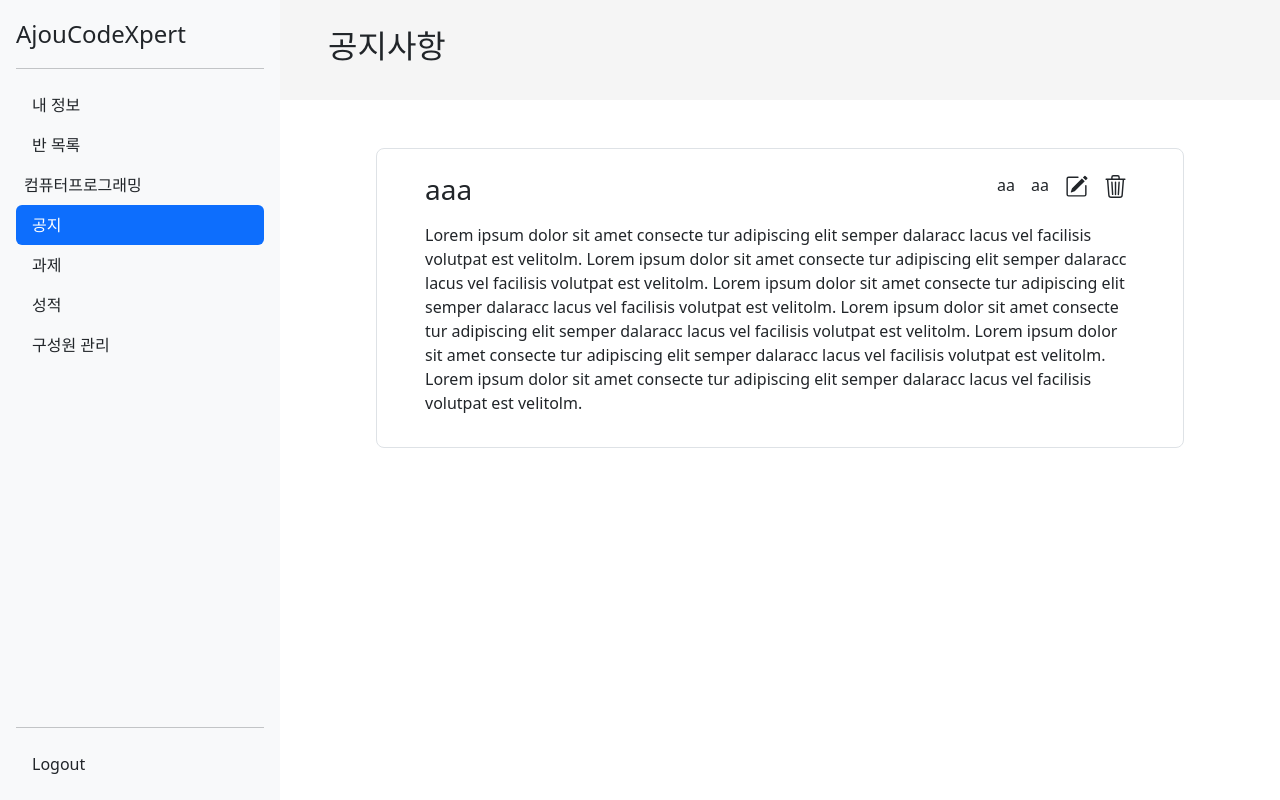
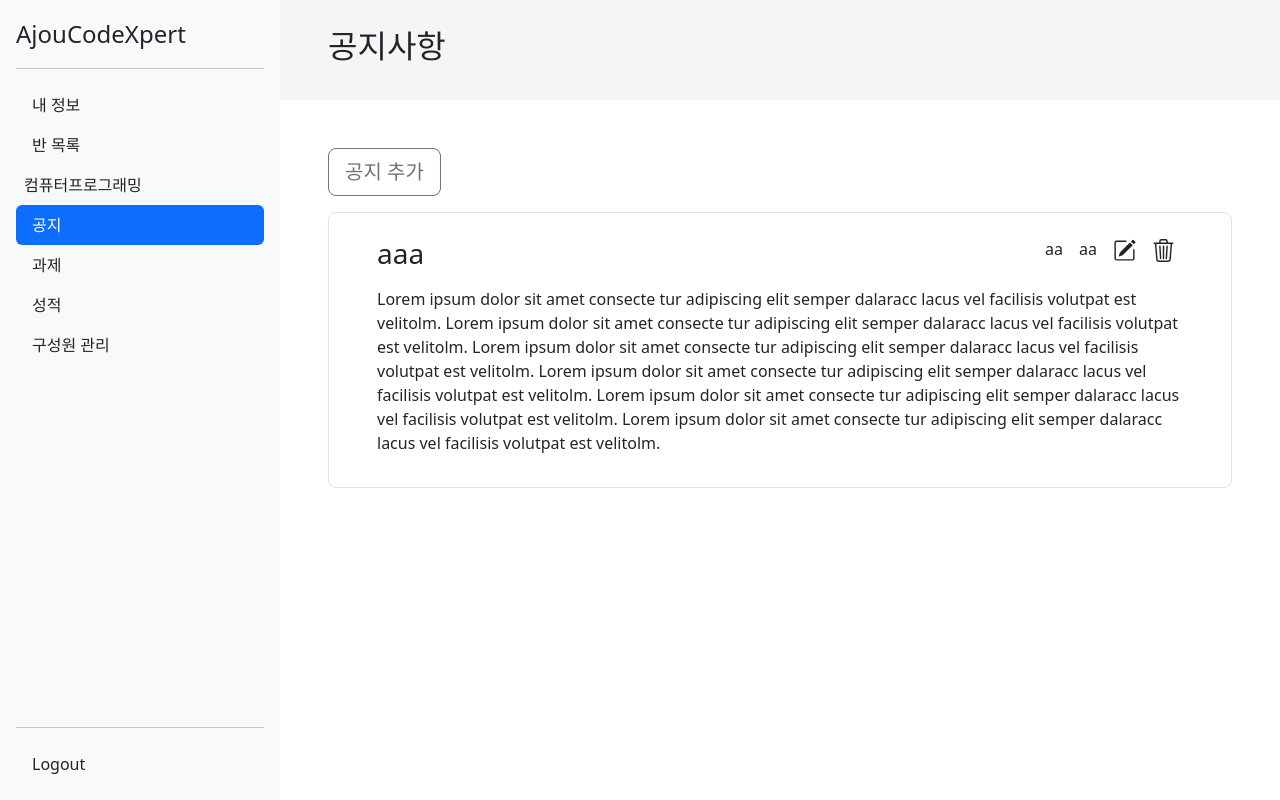
Before and after one commit to 2023-Fall-SE-CodeMates/AjouCodeXpert_Web, a React (Create React App) app: page /classes/1/announcements in a window 1280 px wide. Built offline with nearby package versions, Linux system fonts and the light colour scheme.

Commit message:
공지사항 페이지에 '공지 추가' 버튼 추가

```diff
--- a/src/components/list/AnnouncementListItem.jsx
+++ b/src/components/list/AnnouncementListItem.jsx
@@ -26,10 +26,7 @@ function AnnouncementListItem({
   const [role] = [authContext.role];
 
   return (
-    <div
-      className="mx-5 my-4 px-5 pt-4 pb-3 border rounded-3"
-      key={AnnouncementId}
-    >
+    <div className="mb-4 px-5 pt-4 pb-3 border rounded-3" key={AnnouncementId}>
       <div className="d-flex flex-row">
         <h3>{title}</h3>
         <p className="flex-grow-1" />
--- a/src/pages/common/AnnouncementPage.jsx
+++ b/src/pages/common/AnnouncementPage.jsx
@@ -1,13 +1,15 @@
 // 공지 페이지
 import React from "react";
-import { useParams } from "react-router-dom";
 import { useAuth } from "services/AuthContext";
 import Sidebar from "components/Sidebar";
 import Titlebar from "components/Titlebar";
 import AnnouncementListItem from "components/list/AnnouncementListItem";
+import { Link, useParams } from "react-router-dom";
 
 function AnnouncementPage(props) {
   const { classId } = useParams();
+  const authContext = useAuth();
+  const [role] = [authContext.role];
 
   return (
     <div className="d-flex flex-row">
@@ -15,7 +17,15 @@ function AnnouncementPage(props) {
       <div className="flex-fill d-flex flex-column">
         <Titlebar title="공지사항" />
         <div className="container px-5">
-          <div className="my-5">
+          <div className="mt-5">
+            {role === "ta" && (
+              <Link
+                className="btn btn-outline-secondary btn-lg mb-3"
+                to={`/classes/${classId}/announcements/create`}
+              >
+                공지 추가
+              </Link>
+            )}
             <AnnouncementListItem
               title="aaa"
               author="aa"
```
